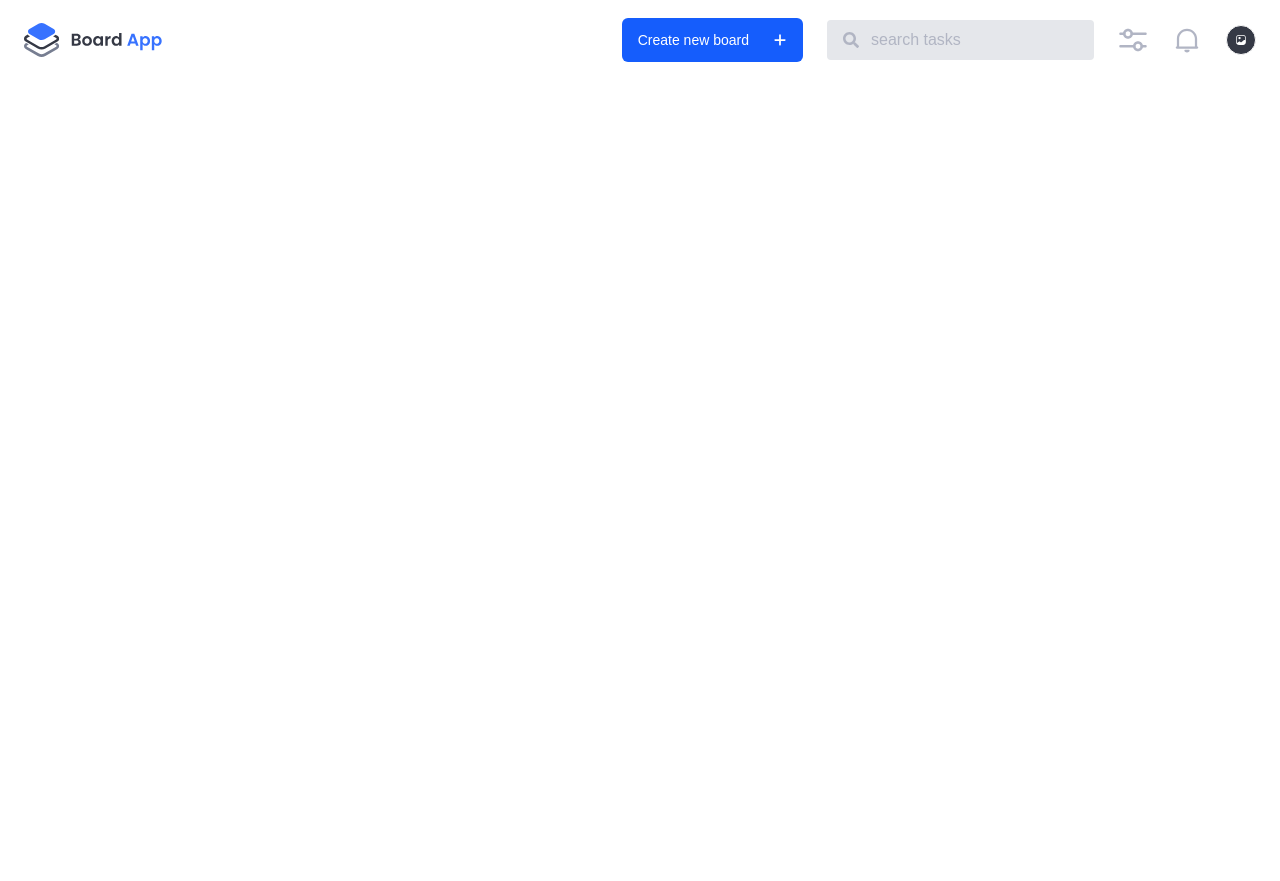
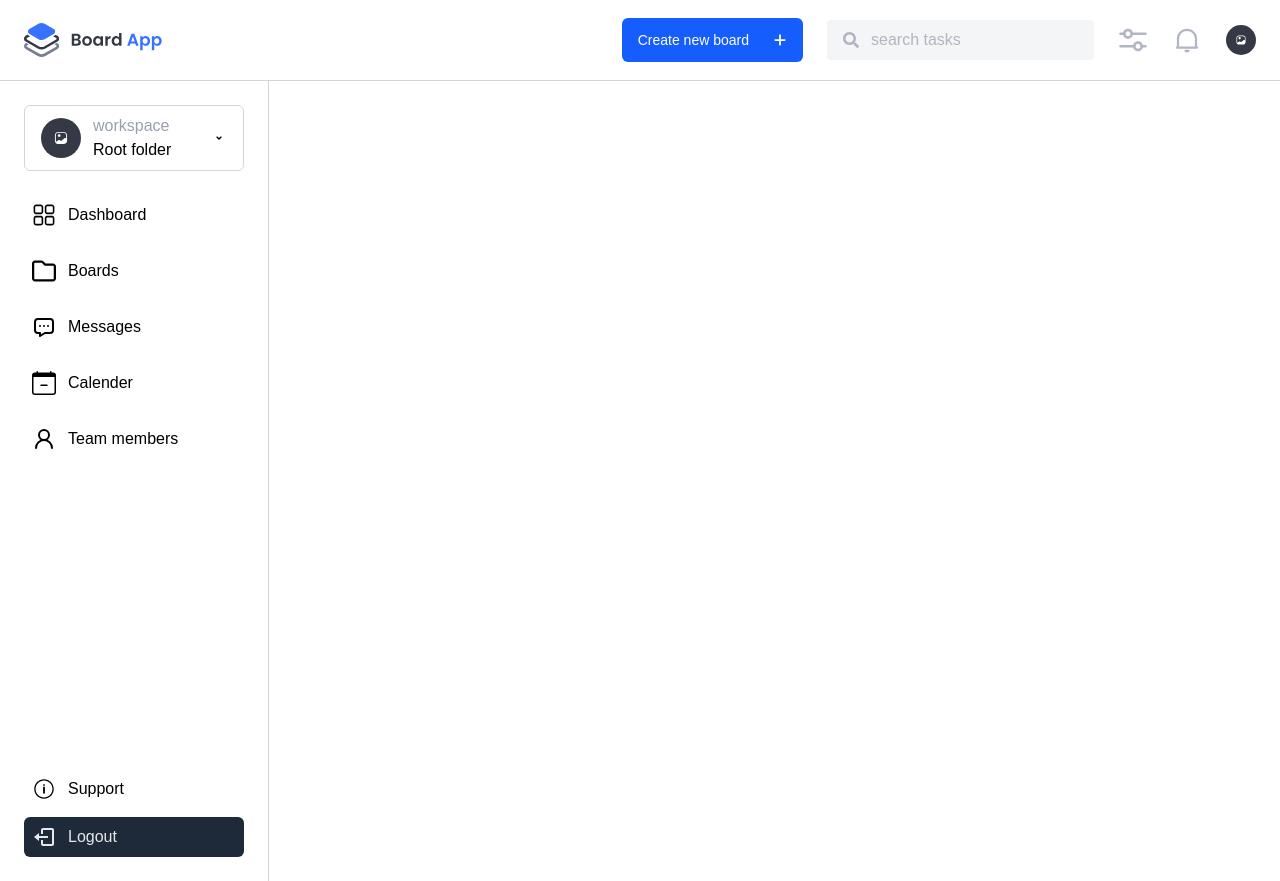
Before and after one commit to DJ-Weiman/board-app, a Next.js app: page / in a window 1280 px wide. Before the commit the page ends 800 px from the top, so only its background shows below. Built offline with nearby package versions, Linux system fonts and the light colour scheme.

Commit message:
Implemented Side Nav

```diff
--- a/app/components/Header.tsx
+++ b/app/components/Header.tsx
@@ -13,11 +13,11 @@ type Props = {}
 
 function Header({ }: Props) {
     return (
-        <div className='bg-white flex justify-between text-white h-20 px-6 items-center'>
+        <div className='bg-mainBG flex justify-between text-white h-20 px-6 items-center'>
             <Image src={logo.src} width={140} height={140} alt='Logo Image' />
             <div className='flex gap-6 items-center'>
-                <button className='bg-blue-600 px-4 py-3 rounded-md flex items-center gap-6 text-sm'>
-                    Create new board
+                <button className='bg-blue-600 px-4 py-3 rounded-md flex items-center gap-6 text-sm line'>
+                    <p className=''>Create new board</p>
                     <FaPlus width={10} height={10} />
                 </button>
                 <Search />
--- a/app/components/Search.tsx
+++ b/app/components/Search.tsx
@@ -7,7 +7,7 @@ type Props = {}
 function Search({}: Props) {
   return (
     <div
-      className="bg-gray-200 px-4 py-2 rounded-sm flex gap-3 items-center">
+      className="bg-[#F4F5F6] px-4 py-2 rounded-sm flex gap-3 items-center">
       <FaSearch className="w-4 fill-[#B1B5C3]" />
       <input
         className="focus:outline-none placeholder-[#B1B5C3]"
--- /dev/null
+++ b/app/components/SideNav.tsx
@@ -0,0 +1,70 @@
+import React from 'react'
+import { RiArrowDropDownLine } from "react-icons/ri";
+import { RxDashboard } from "react-icons/rx";
+import { FaRegFolder } from "react-icons/fa6";
+
+
+import SideNavOption from './SideNavOption';
+import { TbMessageDots } from 'react-icons/tb';
+import { PiCalendarDotsFill, PiCalendarDotsThin } from 'react-icons/pi';
+import { LuUserRound } from 'react-icons/lu';
+import { BsCalendarMinus } from 'react-icons/bs';
+import { IoIosInformationCircle, IoIosInformationCircleOutline } from 'react-icons/io';
+import { BiLogOut } from 'react-icons/bi';
+
+
+type Props = {}
+
+const SideNav = (props: Props) => {
+    return (
+        <div className='min-h-screen bg-mainBG px-6 pt-6 text-black flex flex-col justify-between'>
+
+            <div>
+                <div className="border border-gray-300 rounded-md flex gap-10 items-center px-4 py-2">
+                    <div className='flex items-center gap-3'>
+                        <img src="/profile.svg" alt="Profile" className="w-10 h-10" />
+                        <div>
+                            <p className="font-light text-gray-400">workspace</p>
+                            <p className="text-md">Root folder</p>
+                        </div>
+                    </div>
+                    <RiArrowDropDownLine />
+                </div>
+
+                <div className='flex flex-col gap-4 mt-6'>
+                    <SideNavOption
+                        icon={<RxDashboard className="w-6 h-6" />}
+                        text="Dashboard" />
+                    <SideNavOption
+                        icon={<FaRegFolder className="w-6 h-6" />}
+                        text="Boards" />
+                    <SideNavOption
+                        icon={<TbMessageDots className="w-6 h-6" />}
+                        text="Messages" />
+                    <SideNavOption
+                        icon={<BsCalendarMinus className="w-6 h-6" />}
+                        text="Calender" />
+                    <SideNavOption
+                        icon={<LuUserRound className="w-6 h-6" />}
+                        text="Team members" />
+                </div>
+            </div>
+
+            <div className="flex flex-col gap-2 mb-6">
+                <SideNavOption
+                    icon={<IoIosInformationCircleOutline className="w-6 h-6" />}
+                    text="Support"
+                />
+                <div className='bg-gray-800 text-gray-200 rounded-md'>
+                    <SideNavOption
+                        icon={<BiLogOut className="w-6 h-6" />}
+                        text="Logout"
+                    />
+                </div>
+            </div>
+
+        </div>
+    )
+}
+
+export default SideNav
--- /dev/null
+++ b/app/components/SideNavOption.tsx
@@ -0,0 +1,17 @@
+import React, { ReactNode } from 'react'
+
+type Props = {
+  icon: ReactNode;
+  text: string;
+}
+
+function SideNavOption({ icon, text }: Props) {
+  return (
+    <div className="flex items-center gap-3 p-2 hover:bg-gray-100 rounded-xl cursor-pointer">
+      {icon}
+      <span className="text-base">{text}</span>
+    </div>
+  )
+}
+
+export default SideNavOption
--- a/app/globals.css
+++ b/app/globals.css
@@ -13,9 +13,9 @@
 }
 
 @theme {
-  --color-mainBG: #E6E8EC;
-  --color-searchBG: #F4F5F6
-  --color-evenSectionBG: #011121;
+  --color-mainBG: #FFFFFF;
+  --color-searchBG: #f4f5f6;
+  --color-textMain: #777E90;
 }
 
 
--- a/app/page.tsx
+++ b/app/page.tsx
@@ -1,10 +1,19 @@
 import Image from "next/image";
 import Header from "./components/Header";
+import SideNav from "./components/SideNav";
 
 export default function Home() {
   return (
-   <>
-    <Header />
-   </>
+    <main className="flex flex-col min-h-screen">
+      <Header />
+      <span className="h-px w-full bg-gray-300" />
+      <div className="flex flex-1">
+        <SideNav />
+        <span className="w-px bg-gray-300" />
+
+        <div className="flex-1 p-6 bg-mainBG">
+        </div>
+      </div>
+    </main>
   );
 }
```
Also changed, not shown: public/profile.svg.
